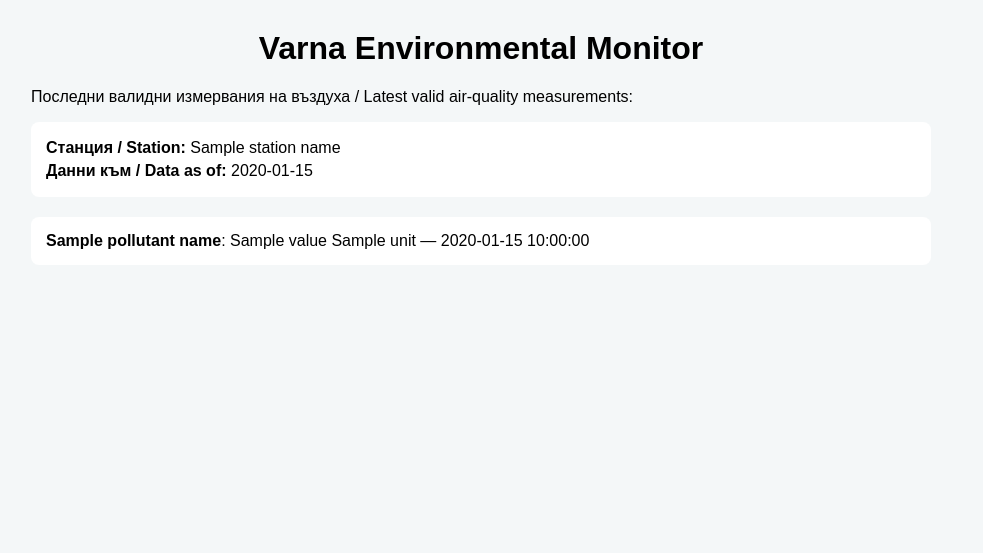
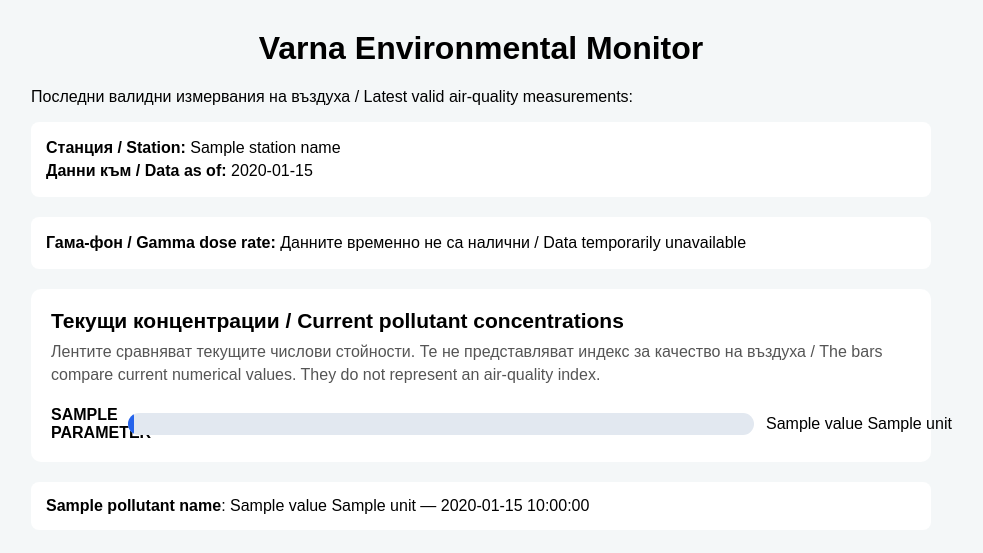
Before and after one commit to Lyub0-sys/varna-environmental-monitor, a Flask app: template templates/index.html in a window 1280 px wide. Shown: the top 553 px of the page, without its empty margins (159-1142 px from the left). Run offline with Flask 3, Linux system fonts and the light colour scheme; the template is opened without the code that fills it: most values are stand-ins (such as "Sample title", 1, 10 or a date in 2020).

Commit message:
Add live air quality radiation data and pollutant chart

```diff
--- a/app.py
+++ b/app.py
@@ -1,8 +1,9 @@
 # Импортираме Flask от инсталираната библиотека flask.
 from flask import Flask, render_template
 
-# Импортираме нашия модул за обработка на данните.
+# Импортираме нашия модули за обработка на данните.
 import air_quality
+import radiation
 
 # Имена на замърсителите на български и английски език.
 POLLUTANT_NAMES = {
@@ -25,6 +26,45 @@ def index():
     latest_measurements = (
     air_quality.get_current_measurements()
 )
+    radiation_data = radiation.get_current_radiation()
+
+    # Подготвяме данни за проста графика
+    # на текущите стойности на замърсителите.
+    chart_measurements = []
+
+    # Намираме най-голямата стойност,
+    # за да изчислим ширината на всяка лента.
+    max_value = 0
+
+    for measurement in latest_measurements.values():
+        value = measurement["value"]
+
+        if value > max_value:
+            max_value = value
+
+    # Ако по някаква причина всички стойности са 0,
+    # пазим се от деление на нула.
+    if max_value == 0:
+        max_value = 1
+
+    # Създаваме списък с данни за графиката.
+    for parameter, measurement in latest_measurements.items():
+        width_percent = (
+            measurement["value"] / max_value
+        ) * 100
+
+        chart_measurements.append(
+            {
+                "parameter": parameter,
+                "label": POLLUTANT_NAMES.get(
+                    parameter,
+                    parameter.upper(),
+                ),
+                "value": measurement["value"],
+                "unit": measurement["unit"],
+                "width_percent": width_percent,
+            }
+        )
 
     # Подготвяме обща информация за станцията и датата на данните.
     station_name = ""
@@ -35,13 +75,15 @@ def index():
         latest_update = measurement["datetime_local"]
         break
 
-    # Изпращаме информацията към HTML страницата.
+     # Изпращаме информацията към HTML страницата.
     return render_template(
         "index.html",
         measurements=latest_measurements,
         pollutant_names=POLLUTANT_NAMES,
         station_name=station_name,
         latest_update=latest_update,
+        radiation=radiation_data,
+        chart_measurements=chart_measurements,
     )
 
 
--- /dev/null
+++ b/radiation.py
@@ -0,0 +1,172 @@
+import re
+
+import requests
+from bs4 import BeautifulSoup
+
+
+# Official website
+RADIATION_URL = (
+    "https://bnra.bg/bg/byuletin-za-gama-fona/"
+)
+
+
+def get_live_radiation():
+    """
+    Извлича последната публикувана стойност
+    за гама-фона във Варна от сайта на АЯР.
+    """
+
+    # html
+    response = requests.get(
+        RADIATION_URL,
+        timeout=30,
+    )
+
+    # if HTTP error
+    response.raise_for_status()
+
+    # converts
+    soup = BeautifulSoup(
+        response.text,
+        "html.parser",
+    )
+
+    varna_row = None
+    updated_row = None
+
+
+    for row in soup.find_all("tr"):
+        cells = [
+            cell.get_text(" ", strip=True)
+            for cell in row.find_all(["th", "td"])
+        ]
+
+        if not cells:
+            continue
+
+
+        if cells[0].casefold() == "варна":
+            varna_row = cells
+
+
+            varna_table = row.find_parent("table")
+
+            if varna_table is not None:
+
+                for table_row in varna_table.find_all("tr"):
+                    table_cells = [
+                        cell.get_text(" ", strip=True)
+                        for cell in table_row.find_all(
+                            ["th", "td"]
+                        )
+                    ]
+
+                    if (
+                        table_cells
+                        and "Актуални към" in table_cells[0]
+                    ):
+                        updated_row = table_cells
+                        break
+
+            break
+
+
+    if not varna_row or len(varna_row) < 2:
+        raise RuntimeError(
+            "The Varna radiation row was not found."
+        )
+
+    # value of 10 microsivert per hour
+    value_text = varna_row[1]
+
+
+    value_match = re.search(
+        r"\d+(?:[.,]\d+)?",
+        value_text,
+    )
+
+    if value_match is None:
+        raise RuntimeError(
+            "The Varna radiation value was not found."
+        )
+
+
+    value = float(
+        value_match.group().replace(",", ".")
+    )
+    if updated_row:
+        updated_text = " ".join(updated_row)
+
+        time_match = re.search(
+            r"\d{1,2}:\d{2}",
+            updated_text,
+        )
+
+        date_match = re.search(
+            r"\d{2}\.\d{2}\.\d{4}",
+            updated_text,
+        )
+
+        if time_match and date_match:
+            updated_at = (
+                f"{time_match.group()} h, "
+                f"{date_match.group()}"
+            )
+        else:
+            updated_at = updated_text
+
+    else:
+        updated_at = "Not specified"
+    return {
+        "available": True,
+        "city": "Варна / Varna",
+        "value": value,
+        "unit": "µSv/h",
+        "updated_at": updated_at,
+        "source_name": "АЯР / BNRA",
+        "source_url": RADIATION_URL,
+    }
+
+
+def get_current_radiation():
+    """
+    Връща текущите данни за гама-фона.
+
+    При проблем сайтът продължава да работи,
+    но показва, че данните временно не са налични.
+    """
+
+    try:
+        radiation_data = get_live_radiation()
+
+        print("Radiation source: Live BNRA website")
+
+        return radiation_data
+
+    except (
+        requests.RequestException,
+        RuntimeError,
+        TypeError,
+        ValueError,
+    ) as error:
+        print(
+            "BNRA radiation data unavailable. "
+            f"Reason: {error}"
+        )
+
+        return {
+            "available": False,
+            "city": "Варна / Varna",
+            "value": None,
+            "unit": "µSv/h",
+            "updated_at": "",
+            "source_name": "АЯР / BNRA",
+            "source_url": RADIATION_URL,
+        }
+
+
+if __name__ == "__main__":
+    radiation = get_current_radiation()
+
+    print("\nRadiation data:")
+    print(radiation)
--- a/requirements.txt
+++ b/requirements.txt
@@ -1,3 +1,4 @@
 Flask==3.1.3
 requests==2.34.2
 python-dotenv==1.2.2
+beautifulsoup4==4.15.0
--- a/static/style.css
+++ b/static/style.css
@@ -36,3 +36,89 @@ li {
 .data-info p {
     margin: 5px 0;
 }
+/* Карта, съдържаща графиката. */
+.chart-card {
+    margin-bottom: 20px;
+    padding: 20px;
+    background-color: white;
+    border-radius: 10px;
+}
+
+
+/* Заглавие на графиката. */
+.chart-title {
+    margin-top: 0;
+    margin-bottom: 8px;
+    font-size: 21px;
+}
+
+
+/* Обяснителният текст под заглавието. */
+.chart-note {
+    margin-top: 0;
+    margin-bottom: 20px;
+    color: #555555;
+    line-height: 1.4;
+}
+
+
+/* Контейнерът на всички хоризонтални ленти. */
+.bar-chart {
+    display: flex;
+    flex-direction: column;
+    gap: 14px;
+}
+
+
+/* Един ред от графиката:
+   име, лента и числова стойност. */
+.bar-row {
+    display: grid;
+    grid-template-columns: 65px minmax(0, 1fr) 145px;
+    gap: 12px;
+    align-items: center;
+}
+
+
+/* Краткото име на замърсителя. */
+.bar-label {
+    font-weight: bold;
+}
+
+
+/* Светлият фон зад цветната лента. */
+.bar-track {
+    height: 22px;
+    overflow: hidden;
+    background-color: #e2e8f0;
+    border-radius: 999px;
+}
+
+
+/* Цветната част на всяка лента. */
+.bar-fill {
+    height: 100%;
+    min-width: 2px;
+    background-color: #2563eb;
+    border-radius: 999px;
+}
+
+
+/* Числото и мерната единица вдясно. */
+.bar-value {
+    text-align: right;
+    white-space: nowrap;
+}
+
+
+/* Подреждане за телефон или тесен прозорец. */
+@media (max-width: 700px) {
+    .bar-row {
+        grid-template-columns: 55px minmax(0, 1fr);
+    }
+
+    .bar-value {
+        grid-column: 2;
+        text-align: left;
+    }
+}
--- a/templates/index.html
+++ b/templates/index.html
@@ -25,8 +25,111 @@
             {{ latest_update }}
         </p>
     </div>
+    <div class="data-info">
+    <p>
+        <strong>Гама-фон / Gamma dose rate:</strong>
+
+        {% if radiation and radiation["available"] %}
+            {{ "%.2f" | format(radiation["value"]) }}
+            {{ radiation["unit"] }}
+        {% else %}
+            Данните временно не са налични /
+            Data temporarily unavailable
+        {% endif %}
+    </p>
+
+    {% if radiation and radiation["available"] %}
+        <p>
+            <strong>Актуални към / Updated:</strong>
+            {{ radiation["updated_at"] }}
+        </p>
+
+        <p>
+            <strong>Източник / Source:</strong>
+
+            <a
+                href="{{ radiation['source_url'] }}"
+                target="_blank"
+                rel="noopener noreferrer"
+            >
+                {{ radiation["source_name"] }}
+            </a>
+        </p>
+    {% endif %}
+</div>
 
     <ul>
+        <section class="chart-card">
+    <h2 class="chart-title">
+        Текущи концентрации /
+        Current pollutant concentrations
+    </h2>
+
+    <p class="chart-note">
+        Лентите сравняват текущите числови стойности.
+        Те не представляват индекс за качество на въздуха /
+        The bars compare current numerical values.
+        They do not represent an air-quality index.
+    </p>
+
+    {% if chart_measurements %}
+
+        <div class="bar-chart">
+
+            {% for item in chart_measurements
+                | sort(attribute="parameter") %}
+
+                <div class="bar-row">
+
+                    <div
+                        class="bar-label"
+                        title="{{ item['label'] }}"
+                    >
+                        {% if item["parameter"] == "pm25" %}
+    PM2.5
+{% else %}
+    {{ item["parameter"] | upper }}
+{% endif %}
+                    </div>
+
+                    <div
+                        class="bar-track"
+                        role="img"
+                        aria-label="
+                            {{ item['parameter'] | upper }}:
+                            {{ item['value'] }}
+                            {{ item['unit'] }}
+                        "
+                    >
+                        <div
+                            class="bar-fill"
+                            style="
+                                width:
+                                {{ item['width_percent'] | round(1) }}%;
+                            "
+                        ></div>
+                    </div>
+
+                    <div class="bar-value">
+                        {{ item["value"] }}
+                        {{ item["unit"] }}
+                    </div>
+
+                </div>
+
+            {% endfor %}
+
+        </div>
+
+    {% else %}
+
+        <p>
+            Няма данни за графиката /
+            No chart data is available.
+        </p>
+
+    {% endif %}
+</section>
         {% for parameter, measurement in measurements.items() %}
             <li>
                 <strong>{{ pollutant_names[parameter] }}</strong>:
```
Also changed, not shown: 1 other file.
